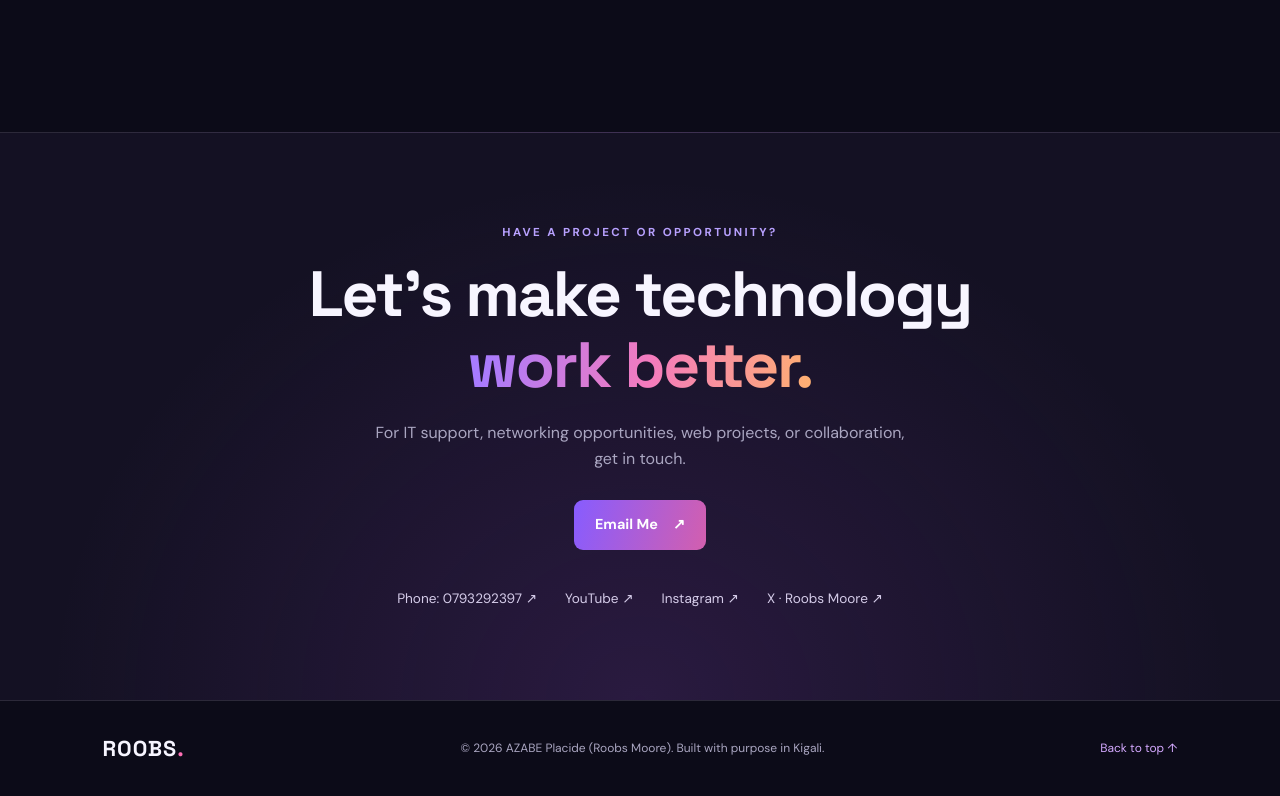
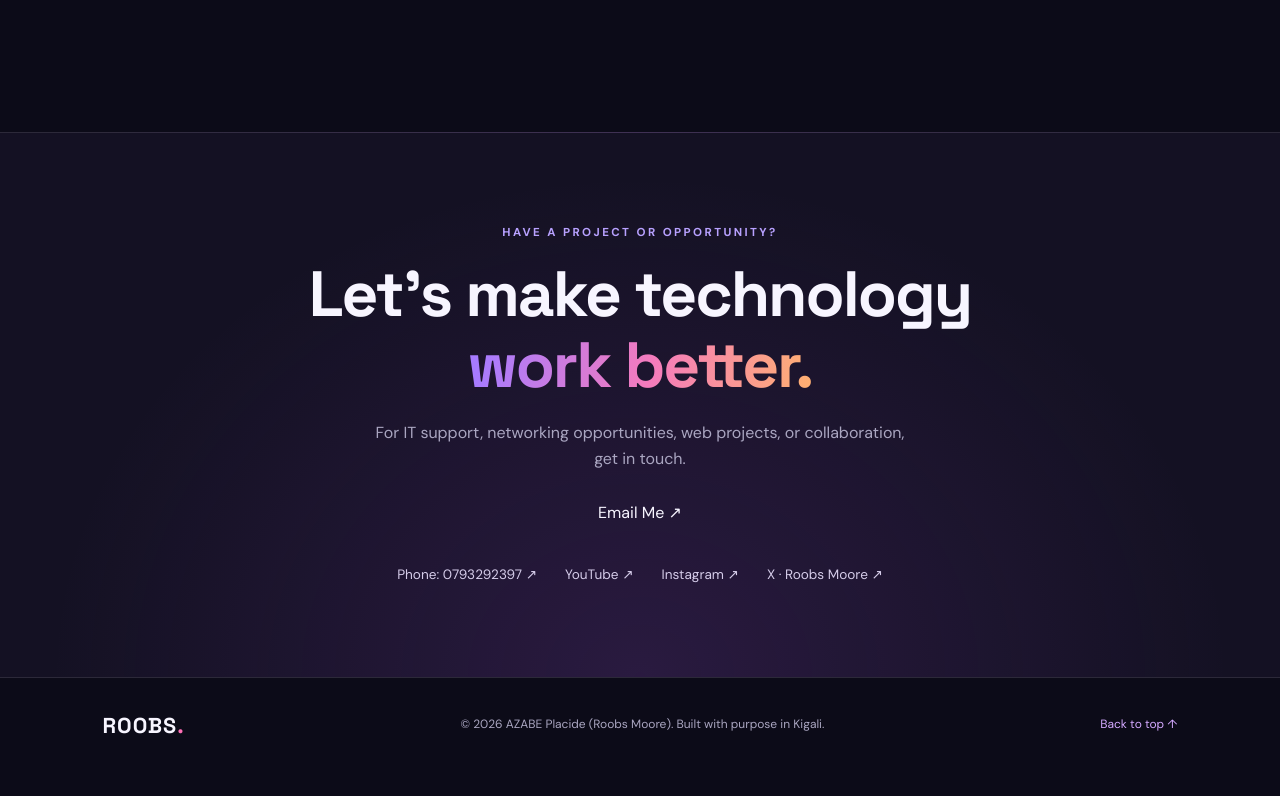
Before and after one commit to AzabeRoobsMoore/roobsmoore-portfolio, a plain HTML site: page index.html in a window 1280 px wide. Shown: the part 2706-3502 px from the top of the page. After the commit the page ends 3479 px from the top, so only its background shows below. Drawn offline with Linux system fonts and the light colour scheme.

Commit message:
Update index.html

```diff
--- a/index.html
+++ b/index.html
@@ -105,8 +105,8 @@
 
     <p>For IT support, networking opportunities, web projects, or collaboration, get in touch.</p>
 
-    <a class="button button-primary"
-   href="https://mail.google.com/mail/?view=cm&fs=1&to=azabeplacide@gmail.com"
+    <div class="email-links">
+ <a  href="https://mail.google.com/mail/?view=cm&fs=1&to=azabeplacide@gmail.com"
    target="_blank"
    rel="noopener noreferrer">
   Email Me <span>↗</span>
```
